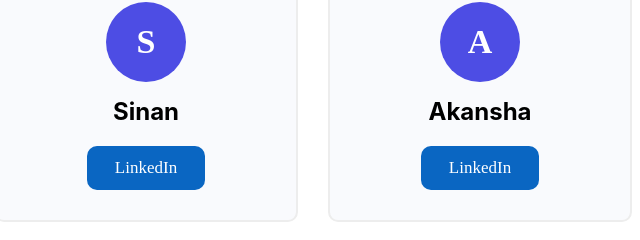
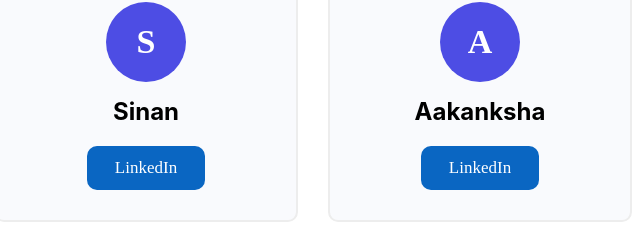
Before and after one commit to sinanamanath/CA1-HTML-Project, a plain HTML site: page index.html in a window 1280 px wide. Shown: the part 3032-3272 px from the top of the page, 494-1134 px from the left. Drawn offline with Linux system fonts and the light colour scheme.

Commit message:
some modifications done

```diff
--- a/index.html
+++ b/index.html
@@ -519,7 +519,7 @@
             </div>
             <div class="profile">
                 <div class="avatar">A</div>
-                <h2>Akansha</h2>
+                <h2>Aakanksha</h2>
                 <a class="linkedin" href="https://www.linkedin.com/in/aakanksha-choudhary-58767344a" target="_blank">LinkedIn</a>
             </div>
         </div>
```
